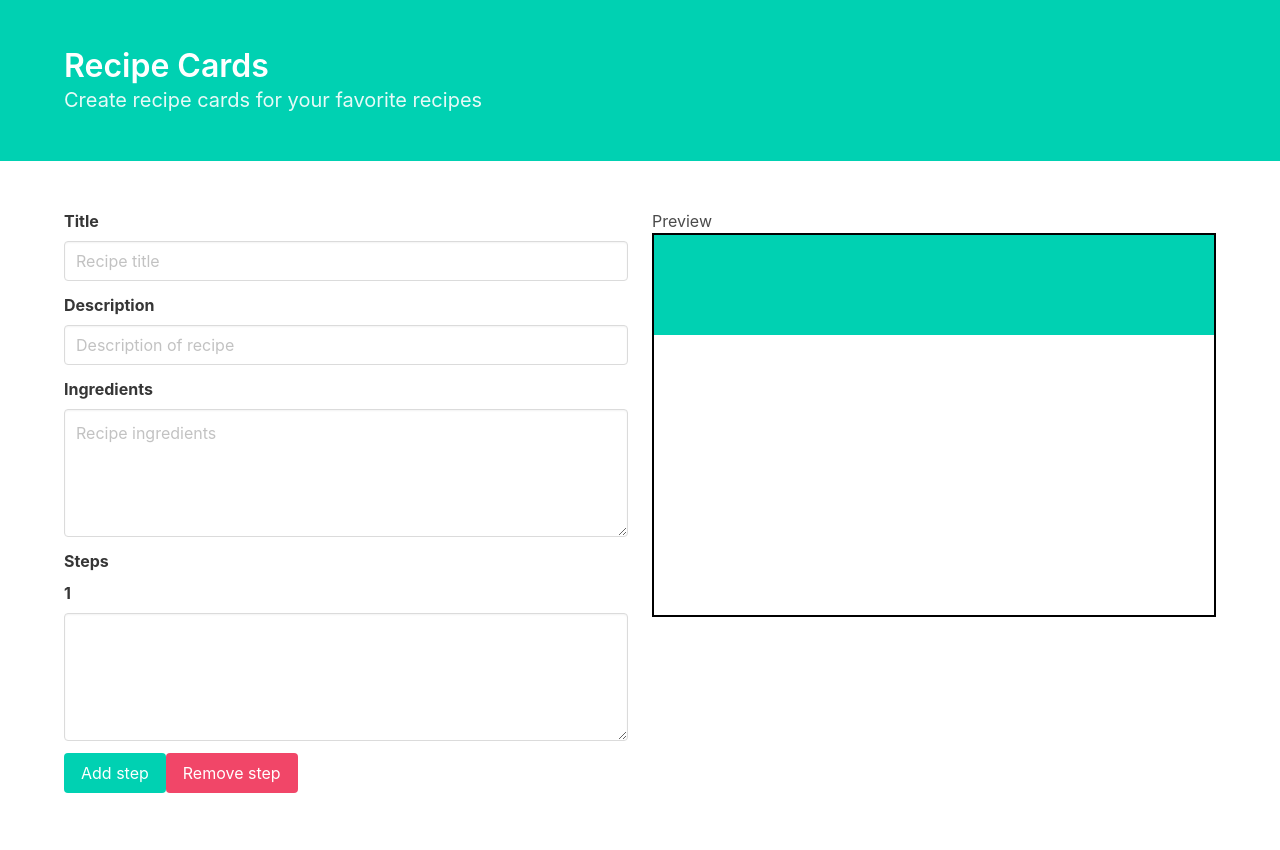
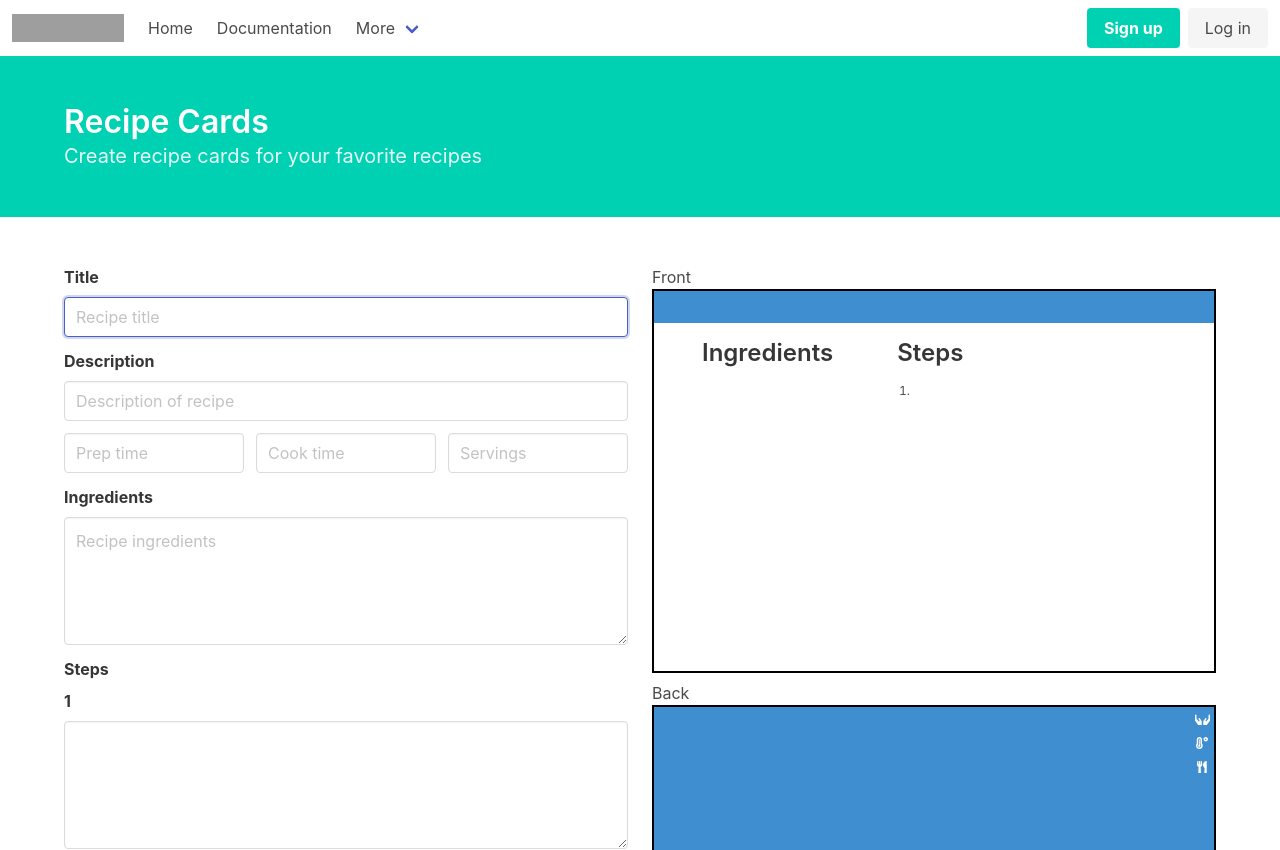
Before and after one commit to reZach/recipe-cards, a React (Create React App) app: page / in a window 1280 px wide. Shown: the top 850 px of the page. Built offline with nearby package versions, Linux system fonts and the light colour scheme; grey boxes are pictures that could not be loaded.

Commit message:
updating styling on front of card; began generating back of card

```diff
--- a/src/App.css
+++ b/src/App.css
@@ -42,4 +42,19 @@
   height: 384px;
   width: 576px;
   display: block;
+  overflow: hidden;
+  font-size: 0.75rem;
 }
+
+.card-preview .hero.is-fullheight {
+  height: 100%;
+}
+
+.tiled-info {
+  position: absolute;
+  width: 200px;
+  top: 0px;
+  right: 0px;
+  text-align: right;
+  color: white;
+}
--- a/src/App.jsx
+++ b/src/App.jsx
@@ -11,6 +11,9 @@ class App extends React.Component {
     this.state = {
       title: "",
       description: "",
+      prep: null,
+      cook: null,
+      servings: null,
       ingredients: "",
       steps: [""],
     };
@@ -18,10 +21,15 @@ class App extends React.Component {
     this.setTitle = this.setTitle.bind(this);
     this.setDescription = this.setDescription.bind(this);
     this.setIngredients = this.setIngredients.bind(this);
+    this.setPrep = this.setPrep.bind(this);
+    this.setCook = this.setCook.bind(this);
+    this.setServings = this.setServings.bind(this);
     this.setStep = this.setStep.bind(this);
     this.addStep = this.addStep.bind(this);
     this.removeStep = this.removeStep.bind(this);
     this.renderSteps = this.renderSteps.bind(this);
+    this.renderFrontPreview = this.renderFrontPreview.bind(this);
+    this.renderBackPreview = this.renderBackPreview.bind(this);
   }
 
   setTitle(event) {
@@ -45,12 +53,38 @@ class App extends React.Component {
     });
   }
 
-  setStep(event) {
+  setPrep(event){
+    const value = event.target.value;
+    this.setState({
+      prep: value,
+    });
+  }
+
+  setCook(event){
+    const value = event.target.value;
+    this.setState({
+      cook: value,
+    });
+  }
+
+  setServings(event){
+    const value = event.target.value;
+    this.setState({
+      servings: value,
+    });
+  }
+
+  setStep(event, index) {
     const value = event.target.value;
 
-    this.setState({
-      description: value,
-    });
+    let steps = this.state.steps;
+    if (index < steps.length) {
+      steps[index] = value;
+
+      this.setState({
+        steps,
+      });
+    }
   }
 
   addStep(event) {
@@ -79,7 +113,11 @@ class App extends React.Component {
         <div class="field">
           <label class="label">{i + 1}</label>
           <div class="control">
-            <textarea class="textarea" value={this.state.steps[i]}></textarea>
+            <textarea
+              class="textarea"
+              value={this.state.steps[i]}
+              onChange={(e) => this.setStep(e, i)}
+            ></textarea>
           </div>
         </div>
       );
@@ -88,9 +126,134 @@ class App extends React.Component {
     return steps;
   }
 
+  renderFrontPreview() {
+    return (
+      <div className="container card-preview">
+        <section className="hero is-info">
+          <div className="hero-body pt-4 pb-4 pl-5 pr-5">
+            <div className="container">
+              <h3 className="title is-3">{this.state.title}</h3>
+            </div>
+          </div>
+        </section>
+        <section className="section pt-4">
+          <div className="container">
+            <div className="columns">
+              <div className="column is-two-fifths">
+                <h4 className="title is-4 mb-4">Ingredients</h4>
+                {this.state.ingredients.split("\n").map((ingredient, index) => {
+                  return <div key={index}>{ingredient}</div>;
+                })}
+              </div>
+              <div className="column is-three-fifths">
+                <h4 className="title is-4 mb-4">Steps</h4>
+                <ol type="1" className="pl-4">
+                  {this.state.steps.map((value, index, array) => {
+                    return <li key={index}>{value}</li>;
+                  })}
+                </ol>
+              </div>
+            </div>
+          </div>
+        </section>
+      </div>
+    );
+  }
+
+  renderBackPreview() {
+    return (
+      <div className="container card-preview">
+        <section class="hero is-info is-fullheight">
+          <div class="hero-body">
+            <div class="container">
+              <h1 class="title has-text-centered">{this.state.title}</h1>
+              <h2 class="subtitle has-text-centered">
+                {this.state.description}
+              </h2>
+            </div>
+          </div>
+        </section>
+        <div className="tiled-info">
+          <div>
+            {this.state.prep}
+            <span class="icon is-left">
+              <i class="fas fa-hands"></i>
+            </span>
+          </div>
+          <div>
+            {this.state.cook}
+            <span class="icon is-left">
+              <i class="fas fa-temperature-high"></i>
+            </span>
+          </div>
+          <div>
+            {this.state.servings}
+            <span class="icon is-left">
+              <i class="fas fa-utensils"></i>
+            </span>
+          </div>
+        </div>
+      </div>
+    );
+  }
+
   render() {
     return (
       <React.Fragment>
+        <nav class="navbar" role="navigation" aria-label="main navigation">
+          <div class="navbar-brand">
+            <a class="navbar-item" href="/">
+              <img
+                src="https://bulma.io/images/bulma-logo.png"
+                width="112"
+                height="28"
+              />
+            </a>
+
+            <a
+              role="button"
+              class="navbar-burger"
+              aria-label="menu"
+              aria-expanded="false"
+              data-target="navbarBasicExample"
+            >
+              <span aria-hidden="true"></span>
+              <span aria-hidden="true"></span>
+              <span aria-hidden="true"></span>
+            </a>
+          </div>
+
+          <div id="navbarBasicExample" class="navbar-menu">
+            <div class="navbar-start">
+              <a class="navbar-item">Home</a>
+
+              <a class="navbar-item">Documentation</a>
+
+              <div class="navbar-item has-dropdown is-hoverable">
+                <a class="navbar-link">More</a>
+
+                <div class="navbar-dropdown">
+                  <a class="navbar-item">About</a>
+                  <a class="navbar-item">Jobs</a>
+                  <a class="navbar-item">Contact</a>
+                  <hr class="navbar-divider" />
+                  <a class="navbar-item">Report an issue</a>
+                </div>
+              </div>
+            </div>
+
+            <div class="navbar-end">
+              <div class="navbar-item">
+                <div class="buttons">
+                  <a class="button is-primary">
+                    <strong>Sign up</strong>
+                  </a>
+                  <a class="button is-light">Log in</a>
+                </div>
+              </div>
+            </div>
+          </div>
+        </nav>
         <section className="hero is-primary">
           <div className="hero-body">
             <div className="container">
@@ -121,6 +284,7 @@ class App extends React.Component {
                         className="input"
                         type="text"
                         placeholder="Recipe title"
+                        autofocus="true"
                         value={this.state.title}
                         onChange={this.setTitle}
                       />
@@ -136,6 +300,43 @@ class App extends React.Component {
                         value={this.state.description}
                         onChange={this.setDescription}
                       />
+                    </div>
+                  </div>
+                  <div class="field is-horizontal">
+                    <div class="field-body">
+                      <div class="field">
+                        <p class="control is-expanded">
+                          <input
+                            class="input"
+                            type="text"
+                            placeholder="Prep time"
+                            value={this.state.prep}
+                            onChange={this.setPrep}
+                          />
+                        </p>
+                      </div>
+                      <div class="field">
+                        <p class="control is-expanded">
+                          <input
+                            class="input"
+                            type="text"
+                            placeholder="Cook time"
+                            value={this.state.cook}
+                            onChange={this.setCook}
+                          />
+                        </p>
+                      </div>
+                      <div class="field">
+                        <p class="control is-expanded">
+                          <input
+                            class="input"
+                            type="text"
+                            placeholder="Servings"
+                            value={this.state.servings}
+                            onChange={this.setServings}
+                          />
+                        </p>
+                      </div>
                     </div>
                   </div>
                   <div className="field">
@@ -170,27 +371,13 @@ class App extends React.Component {
                 </form>
               </div>
               <div className="column is-half">
-                <div className="container">Preview</div>
-                <div className="container card-preview">
-                  <section className="hero is-primary">
-                    <div className="hero-body">
-                      <div className="container">
-                        <h1 className="title">{this.state.title}</h1>
-                        <h2 className="subtitle">{this.state.description}</h2>
-                      </div>
-                    </div>
-                  </section>
-                  {this.state.steps.forEach((value, index, array) => {
-                    return (
-                      <section>
-                        <div className="container">
-                          <div className="container">
-                            <text>{value}</text>
-                          </div>
-                        </div>
-                      </section>
-                    );
-                  })}
+                <div className="container mb-2">
+                  Front
+                  {this.renderFrontPreview()}
+                </div>
+                <div className="container">
+                  Back
+                  {this.renderBackPreview()}
                 </div>
               </div>
             </div>
```
Also changed, not shown: 1 other file (tests, documents, lock files or other folders).
